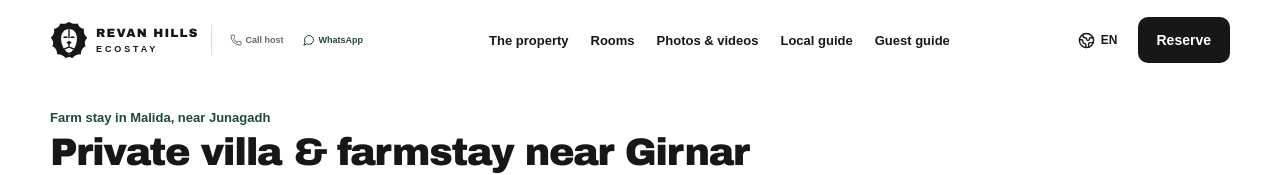
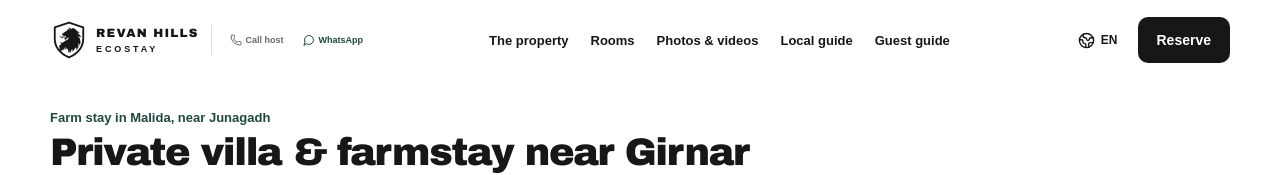
Before and after one commit to revanhills/revanhills, a Next.js app: page / in a window 1280 px wide. Shown: the top 175 px of the page. Built offline with nearby package versions, Linux system fonts and the light colour scheme.

Commit message:
Replace mascot with heraldic lion crest

```diff
--- a/src/components/brand.tsx
+++ b/src/components/brand.tsx
@@ -4,13 +4,8 @@ export function Brand({ light = false }: { light?: boolean }) {
   return (
     <Link className={`brand ${light ? "brand--light" : ""}`} href="/" aria-label="Revan Hills home">
       <svg className="brand__mark" viewBox="0 0 48 48" aria-hidden="true">
-        <g fill="currentColor">
-          <path fillRule="evenodd" d="M24 1c4 3 7 3 11 2 1 4 4 6 8 7-1 5 1 8 4 11-3 3-4 7-2 11-4 2-6 5-6 10-5 0-8 2-11 5-3-2-5-2-8 0-3-3-6-5-11-5 0-5-2-8-6-10 2-4 1-8-2-11 3-3 5-6 4-11 4-1 7-3 8-7 4 1 7 1 11-2Zm0 9c-6 0-10 5-10 12 0 6 2 11 5 15l5 6 5-6c3-4 5-9 5-15 0-7-4-12-10-12Z" />
-          <path d="M16.2 20.7c2.1-1.8 4.4-2 6.6-.3-2 1.5-4.2 1.6-6.6.3Zm15.6 0c-2.1-1.8-4.4-2-6.6-.3 2 1.5 4.2 1.6 6.6.3Zm-11.3 6.5L24 25l3.5 2.2L24 30Z" />
-        </g>
-        <g fill="none" stroke="currentColor" strokeLinecap="round" strokeLinejoin="round">
-          <path d="M24 11v10M24 30v3m0 0c-2 0-3.5 2-5.5 2m5.5-2c2 0 3.5 2 5.5 2M18 37c1.8 3 3.8 4 6 4s4.2-1 6-4" strokeWidth="1.8" />
-        </g>
+        <path d="M24 2 42 8v14c0 11-7 19-18 24C13 41 6 33 6 22V8Z" fill="none" stroke="currentColor" strokeWidth="2.3" strokeLinejoin="round" />
+        <path fill="currentColor" transform="translate(.5 8) scale(.68)" d="M35.6 4.9c.5-1.7-2-4.5-2-4.5s3.4.3 5.7 2.8c2.2-1.7 5-2.2 5-2.2s-.7 1-1 1.7c3.8 0 3.4.7 4.5.7l-2.1 1.2c4.4 1.2 9.2 6.8 9.2 6.8s-1.9-.7-5-.1c6.9 2 5.4 5.4 7.5 7.3-4-.9-5-1.9-6.5-1 2.9.6 4.1 3.3 4.1 3.3l-.8-.4c.5.6 3.6 9.4 0 13.8.4-3.7-2.1-4.7-2.1-4.7s.6 7.3-.7 9.1q-.3-1-.7-1.5s.2 4-2 5.5c-.2-4.5-1.1-5-1.6-5.2-4.2 6-5 6.3-6.7 8 .7-3.3.6-4.7.2-5.3-3.2 3.2-.5 4.1-4.8 7.8.2-4-.7-5-.7-5s.3 2.3-1.7 4c-.4-4.6-1-5.6-.6-8.3-1.8 2.3-2 3.1-2 3.1-.3-1 .4-3.3 0-4.1-.9 3.2-3.2 3.8-3.2 3.8s1.2-3.9.5-5.3c-2.1 2.7-1.1 5-5 6.5.7-1.6.7-3 .7-3s-2.6 3.7-3.1 5.7c-.6-2 .2-3.9.2-3.9a9 9 0 0 0-2.8 4.2c-1-3.1-.5-4.9-.5-4.9s-.7.3-1.5 1c1-3.6 1.9-4.5 2.4-5.4-1.5.8-2.1 1.6-2.7 2-.3-1.8.9-6.1 4.8-7.4-1.9-2-2.1-3.4-2.1-4.7 1.8 2.3 3.6 3 4.6 2s2-1 3.2-2.4 3.2-1.1 4.5-2.3 4.1-3.8 3.7-5.7c-.4.9-1 .4-.8 1.4q-1-.4-.7.7c-.8-.3-.5.4-.8.2-1.5-.5-2.4 1.1-2.8 2.1q-.5 1.3-2.3.4c-1.8-1-1-1-.4-1.3.4-.3-.4-1.4-.4-1.7.6.4 1.7 0 2-.2-3-2-6-1.3-5.3 1.6-1.6-.4-1.2-2-1.2-2s-4.7 1-4.6-4c1.6 2.8 4.7 2.9 6.2 2.3 1.6-.6 4 .2 5.8 1.3.5.3.6-.3.4-.6-.8-1.8-3.2-4.1-4-1.5-.7-1.5-1.3-.4-2-.9S21 13.5 21.9 12s1.5-.9 3.6-2.6c2.2-1.8 2.8-2.3 4.8-2.6.6 0 .7-1.4.5-1.8l2.4.6s-.3-2.3-2.3-1.6c1.4-1.7 3.4-.5 4.7.8z" />
       </svg>
       <span className="brand__type"><strong>REVAN HILLS</strong><span>ECOSTAY</span></span>
     </Link>
```
Also changed, not shown: public/brand/revan-hills-ecostay-lion.svg, src/app/icon.svg, 1 other file (tests, documents, lock files or other folders).
